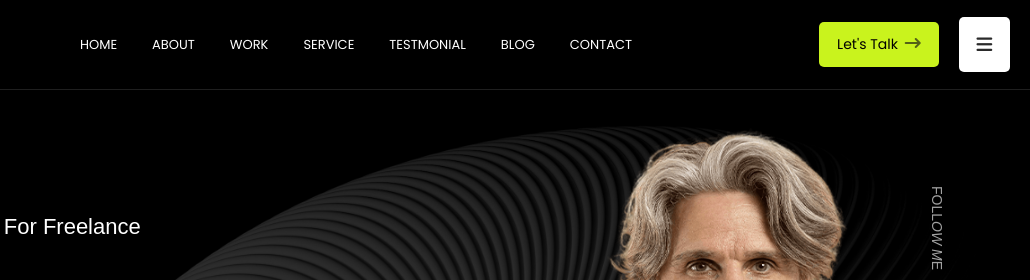
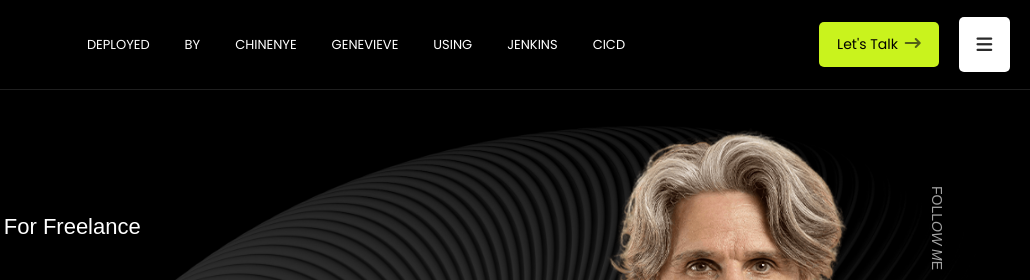
Before and after one commit to nenyeonyema/portfolio-project-one, a plain HTML site: page index.html in a window 1280 px wide. Shown: the top 280 px of the page, 250-1280 px from the left. Drawn offline with nearby package versions, Linux system fonts and the light colour scheme.

```diff
--- a/index.html
+++ b/index.html
@@ -14,27 +14,34 @@
         <nav class="nav-bar">
             <img src="./styles/images/logo/logo.png" alt="logo" class="logo">
             <ul class="nav-list">
-                <li><a href="#">HOME</a></li>
-                <li><a href="#about">ABOUT</a></li>
-                <li><a href="#work">WORK</a></li>
+                <li><a href="#">DEPLOYED</a></li>
+                <!-- <li><a href="#">HOME</a></li> -->
+                <li><a href="#about">BY</a></li>
+                <!-- <li><a href="#about">ABOUT</a></li> -->
+                <li><a href="#work">CHINENYE</a></li>
+                <!-- <li><a href="#work">WORK</a></li> -->
                 <li>
-                    <a href="#service" class="service-blog">SERVICE</a>
+                    <!-- <a href="#service" class="service-blog">SERVICE</a> -->
+                    <a href="#service" class="service-blog">GENEVIEVE</a>
                     <ul class="blog-service">
                         <a href="#">Service</a>
                         <br>
                         <a href="#">Service Details</a>
                     </ul>
                 </li>
-                <li><a href="#testimonial">TESTMONIAL</a></li>
+                <!-- <li><a href="#testimonial">TESTMONIAL</a></li> -->
+                <li><a href="#testimonial">USING</a></li>
                 <li>
-                    <a href="#blog" class="service-blog">BLOG</a>
+                    <!-- <a href="#blog" class="service-blog">BLOG</a> -->
+                    <a href="#blog" class="service-blog">JENKINS</a>
                     <ul class="blog-service">
                         <a href="#">Blog</a>
                         <br>
                         <a href="#">Blog Details</a>
                     </ul>
                 </li>
-                <li><a href="#contact">CONTACT</a></li>
+                <!-- <li><a href="#contact">CONTACT</a></li> -->
+                <li><a href="#contact">CICD</a></li>
             </ul>
             <div class="signup">
                 <div class="btn">
```
